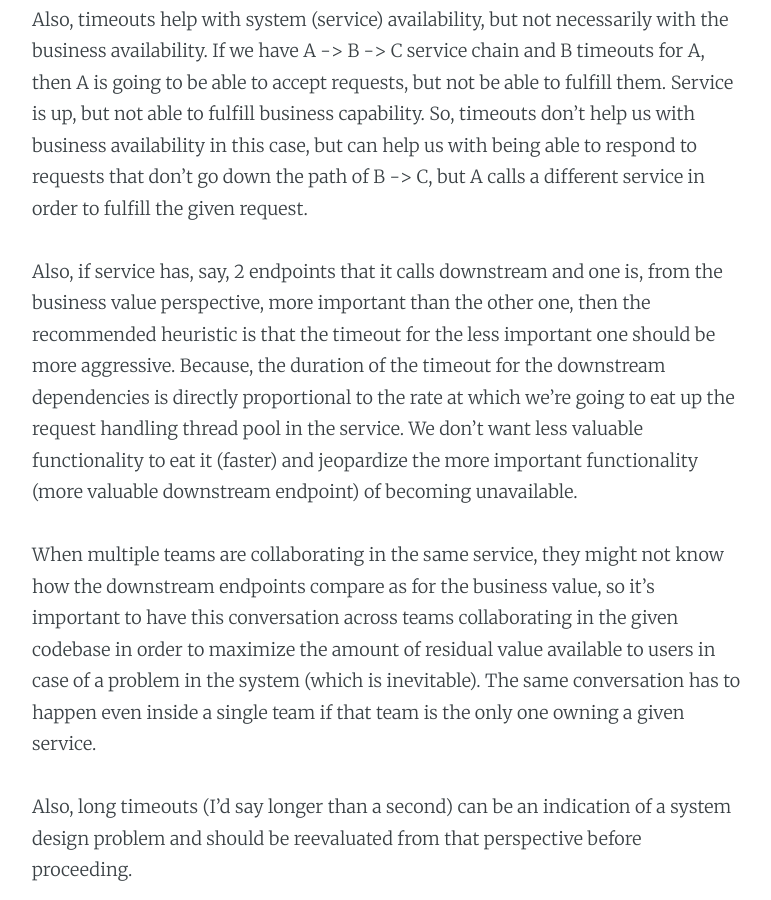
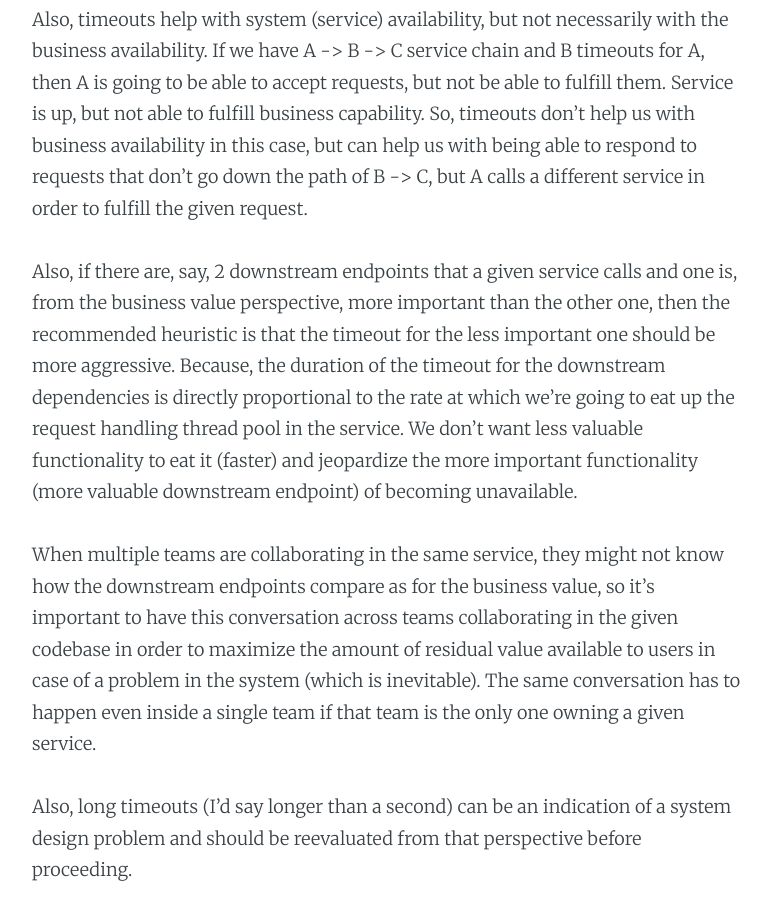
Before and after one commit to dragan-stepanovic/dragan-stepanovic.github.io, a Jekyll site: the page built from _posts/2020-07-19-on-timeouts.md, in a window 1280 px wide and 900 px high, scrolled down 886 px. Shown: the whole window, without its empty margins (253-1024 px from the left). Built offline with Jekyll 4.4.1, drawn with Linux system fonts in a browser that asks for light colours.

Commit message:
Update 2020-07-19-on-timeouts.md

```diff
--- a/_posts/2020-07-19-on-timeouts.md
+++ b/_posts/2020-07-19-on-timeouts.md
@@ -16,7 +16,7 @@ Meaning, the service with high fan-in factor has to have more aggressive timeout
 Also, timeouts help with system (service) availability, but not necessarily with the business availability.
 If we have A -> B -> C service chain and B timeouts for A, then A is going to be able to accept requests, but not be able to fulfill them. Service is up, but not able to fulfill business capability. So, timeouts don't help us with business availability in this case, but can help us with being able to respond to requests that don't go down the path of B -> C, but A calls a different service in order to fulfill the given request.
 
-Also, if service has, say, 2 endpoints that it calls downstream and one is, from the business value perspective, more important than the other one, then the recommended heuristic is that the timeout for the less important one should be more aggressive. Because, the duration of the timeout for the downstream dependencies is directly proportional to the rate at which we're going to eat up the request handling thread pool in the service. We don't want less valuable functionality to eat it (faster) and jeopardize the more important functionality (more valuable downstream endpoint) of becoming unavailable.
+Also, if there are, say, 2 downstream endpoints that a given service calls and one is, from the business value perspective, more important than the other one, then the recommended heuristic is that the timeout for the less important one should be more aggressive. Because, the duration of the timeout for the downstream dependencies is directly proportional to the rate at which we're going to eat up the request handling thread pool in the service. We don't want less valuable functionality to eat it (faster) and jeopardize the more important functionality (more valuable downstream endpoint) of becoming unavailable.
 
 When multiple teams are collaborating in the same service, they might not know how the downstream endpoints compare as for the business value, so it's important to have this conversation across teams collaborating in the given codebase in order to maximize the amount of residual value available to users in case of a problem in the system (which is inevitable).
 The same conversation has to happen even inside a single team if that team is the only one owning a given service.
```
